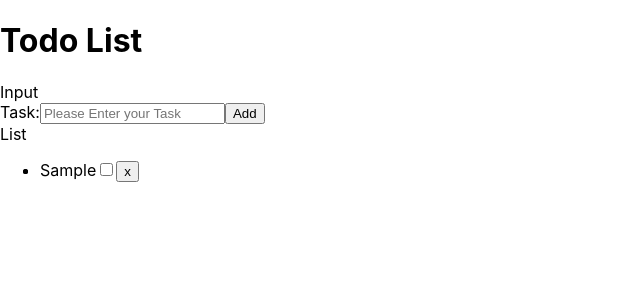
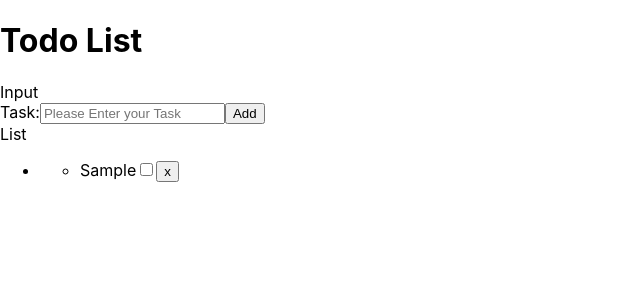
Before and after one commit to musaissa15/react_testing, a React (Create React App) app: page / in a window 1280 px wide. Both pictures are taken after typing "Sample" into the empty fields and a click on the button "Add". Shown: the top 300 px of the page, without its empty margins (0-640 px from the left). Built offline with nearby package versions, Linux system fonts and the light colour scheme.

Commit message:
unknown changes

```diff
--- a/src/Input/Input.jsx
+++ b/src/Input/Input.jsx
@@ -14,7 +14,7 @@ setTodo({ ...todo, task: event.target.value});
     const handleSubmit = (event) => {
         event.preventDefault()
         if (todo.task.trim()) {
-            addTodo({...todo, id: 'uuid.v4(80-=90=-089989'});
+            addTodo({...todo, id: uuidv4()});
             // reset form
             setTodo({...todo, task: ''})
         }
@@ -26,10 +26,12 @@ setTodo({ ...todo, task: event.target.value});
 					<label>
 						Task:
 						<input
+							label="Task"
 							type="text"
+							name="task"
 							placeholder="Please Enter your Task"
-                        onChange={handleChange}
-                        value={todo.task}
+							onChange={handleChange}
+							value={todo.task}
 						/>
 					</label>
 					<button type="submit"> Add </button>
--- a/src/Input/Todo.jsx
+++ b/src/Input/Todo.jsx
@@ -11,10 +11,11 @@ const Todo = ({ t, toggleComplete, removeTodo }) => {
 		}
 	return (
 		<div>
+			<ul>
 			<li
 				style={{
 					color: "black",
-					textDecoration: Todo.completed ? "line-through" : null,
+					textDecoration: t.completed ? "line-through" : null,
 				}}
 			>
 				{t.task}
@@ -25,6 +26,7 @@ const Todo = ({ t, toggleComplete, removeTodo }) => {
 				/>
 				<button onClick={handleRemoveClick}>x</button>
 			</li>
+			</ul>
 		</div>
 	);
 };
--- a/src/List.jsx
+++ b/src/List.jsx
@@ -17,6 +17,7 @@ const List = ({ todos, removeTodo, toggleComplete }) => {
 						</li>
 					);
 				})}
+
 			</ul>
 		</div>
 	);
```
